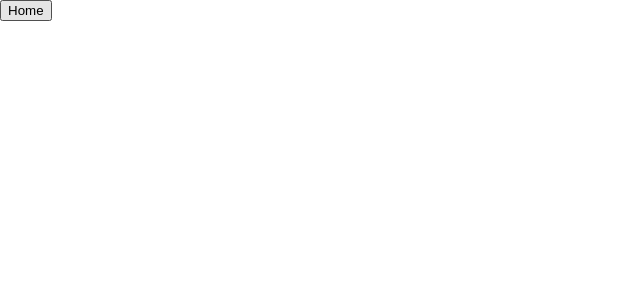
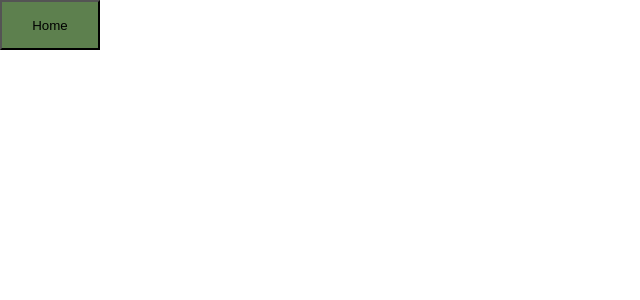
Before and after one commit to j-stuckey/web-portfolio, a React app: page / in a window 1280 px wide. Shown: the top 300 px of the page, without its empty margins (0-640 px from the left). Built offline with nearby package versions, Linux system fonts and the light colour scheme.

Commit message:
added button and a little styling

```diff
--- a/src/App.js
+++ b/src/App.js
@@ -1,5 +1,5 @@
 import React, { Component } from 'react';
-
+import styles from './styles/app.css';
 class App extends Component {
   render() {
     return (
@@ -7,7 +7,7 @@ class App extends Component {
 
             <header>
                 <nav>
-                    <button>Home</button>
+                    <button className={styles.button}>Home</button>
                 </nav>
             </header>
 
--- /dev/null
+++ b/src/styles/app.css
@@ -0,0 +1,5 @@
+.button {
+    background-color: #5d804e;
+    height: 50px;
+    width: 100px;
+}
```
